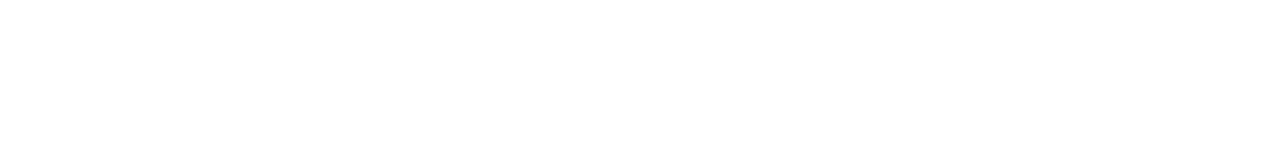
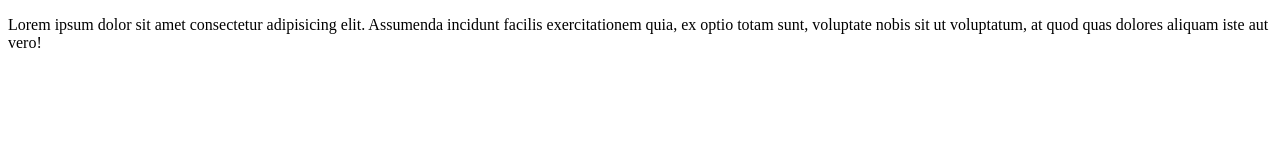
Before and after one commit to CristianBastidas99/Sofware_3_grupo_2_noche, a plain HTML site: page nosotros.html in a window 1280 px wide. Drawn offline with Linux system fonts and the light colour scheme.

Commit message:
Introduje un parrago

```diff
--- a/nosotros.html
+++ b/nosotros.html
@@ -7,6 +7,6 @@
     <title>Document</title>
 </head>
 <body>
-
+    <p>Lorem ipsum dolor sit amet consectetur adipisicing elit. Assumenda incidunt facilis exercitationem quia, ex optio totam sunt, voluptate nobis sit ut voluptatum, at quod quas dolores aliquam iste aut vero!</p>
 </body>
 </html>
```
